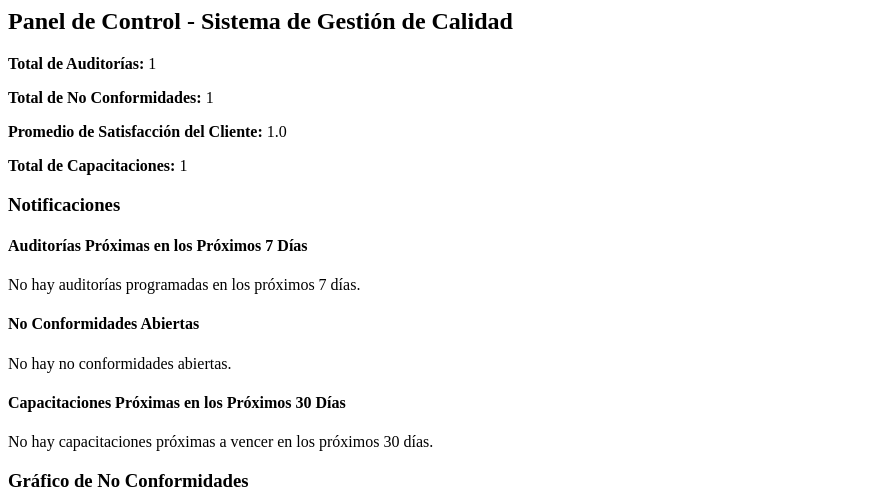
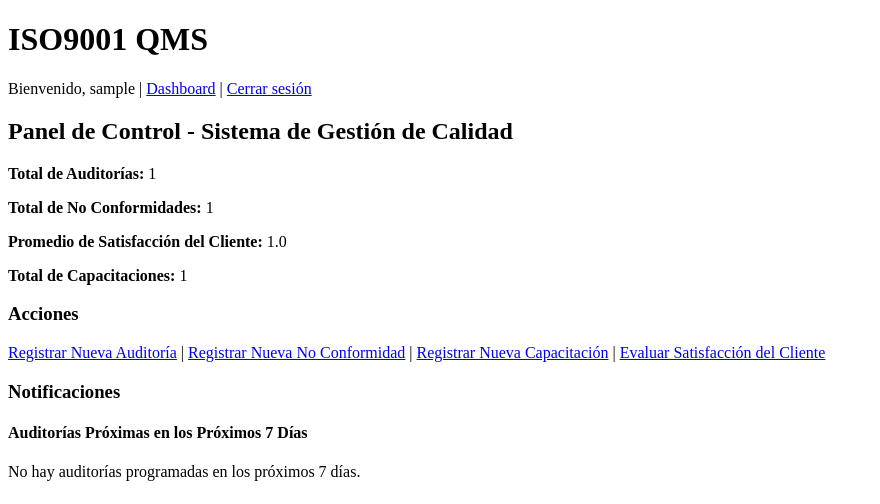
Before and after one commit to constant1n0/iso9001, a Flask app: page /dashboard/ in a window 1280 px wide. Shown: the top 504 px of the page, without its empty margins (0-880 px from the left). Run offline with Flask 3, Linux system fonts and the light colour scheme; a user stored in the database is signed in; tables that the repository leaves empty hold one stand-in row (values such as "Sample post").

Commit message:
Update dashboard.html
dashboard.html completado para incluir las opciones de interacción directamente desde el dashboard

```diff
--- a/app/templates/dashboard/dashboard.html
+++ b/app/templates/dashboard/dashboard.html
@@ -14,6 +14,10 @@
 # Debería haber recibido una copia de la Licencia Pública General GNU
 # junto con este programa. En caso contrario, consulte <https://www.gnu.org/licenses/>.
  -->
+ {% extends "base.html" %}
+
+{% block title %}Dashboard{% endblock %}
+
 {% block content %}
 <h2>Panel de Control - Sistema de Gestión de Calidad</h2>
 
@@ -24,22 +28,30 @@
     <p><strong>Total de Capacitaciones:</strong> {{ total_capacitaciones }}</p>
 </div>
 
+<div class="actions">
+    <h3>Acciones</h3>
+    <a href="{{ url_for('auditoria.nueva_auditoria') }}">Registrar Nueva Auditoría</a> |
+    <a href="{{ url_for('no_conformidad.nueva_no_conformidad') }}">Registrar Nueva No Conformidad</a> |
+    <a href="{{ url_for('capacitacion.nueva_capacitacion') }}">Registrar Nueva Capacitación</a> |
+    <a href="{{ url_for('satisfaccion_cliente.nueva_satisfaccion') }}">Evaluar Satisfacción del Cliente</a>
+</div>
+
 <div class="notifications">
     <h3>Notificaciones</h3>
 
+    <!-- Auditorías Próximas -->
     <h4>Auditorías Próximas en los Próximos 7 Días</h4>
     {% if proximas_auditorias %}
         <ul>
             {% for auditoria in proximas_auditorias %}
-                 <li>
-                     Auditoría en {{ auditoria.area_auditada }} - Fecha: {{ auditoria.fecha.strftime('%Y-%m-%d') }}
-                 </li>
+                <li>Auditoría en {{ auditoria.area_auditada }} - Fecha: {{ auditoria.fecha.strftime('%Y-%m-%d') }}</li>
             {% endfor %}
         </ul>
     {% else %}
         <p>No hay auditorías programadas en los próximos 7 días.</p>
     {% endif %}
 
+    <!-- No Conformidades Abiertas -->
     <h4>No Conformidades Abiertas</h4>
     {% if no_conformidades_pendientes %}
         <ul>
@@ -51,13 +63,12 @@
         <p>No hay no conformidades abiertas.</p>
     {% endif %}
 
+    <!-- Capacitaciones Próximas -->
     <h4>Capacitaciones Próximas en los Próximos 30 Días</h4>
     {% if proximas_capacitaciones %}
         <ul>
             {% for capacitacion in proximas_capacitaciones %}
-                 <li>
-                     Capacitación: {{ capacitacion.tema }} - Fecha: {{ capacitacion.fecha.strftime('%Y-%m-%d') }} - Personal: {{ capacitacion.personal }}
-                 </li>
+                <li>Capacitación: {{ capacitacion.tema }} - Fecha: {{ capacitacion.fecha.strftime('%Y-%m-%d') }} - Personal: {{ capacitacion.personal }}</li>
             {% endfor %}
         </ul>
     {% else %}
```
Lines whose indentation alone changed are shown as unchanged.
